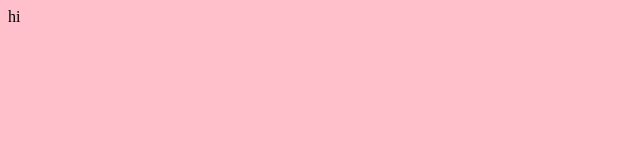
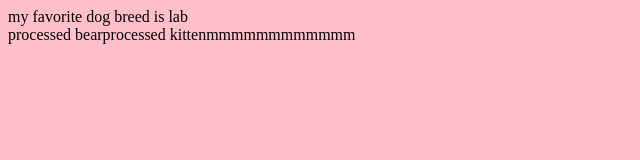
Before and after one commit to nss-evening-cohort-9/js-functions, a plain HTML site: page index.html in a window 1280 px wide. Shown: the whole page, without its empty margins (0-640 px from the left). Drawn offline with Linux system fonts and the light colour scheme.

Commit message:
added printToDom function

```diff
--- a/index.html
+++ b/index.html
@@ -5,7 +5,8 @@
   <link rel="stylesheet" href="./main.css">
 </head>
 <body>
-  hi
+  <div id="dog-breeds"></div>
+  <div id="nuggetizer"></div>
 
   <script src="./main.js"></script>
 </body>
--- a/main.js
+++ b/main.js
@@ -48,3 +48,20 @@ const dogBreed = (dogName) => {
 
 console.log(dogBreed('lab'));
 console.log(dogBreed('a cat'));
+
+// const dogBreedDiv = document.getElementById('dog-breeds');
+// dogBreedDiv.innerHTML = dogBreed('lab');
+
+// const nuggetizerDiv = document.getElementById('nuggetizer');
+// nuggetizerDiv.innerHTML = nuggetizer('bear');
+// nuggetizerDiv.innerHTML += nuggetizer('kitten');
+
+const printToDom = (divId, textToPrint) => {
+  const selectedDiv = document.getElementById(divId);
+  selectedDiv.innerHTML += textToPrint;
+};
+
+printToDom('dog-breeds', dogBreed('lab'))
+printToDom('nuggetizer', nuggetizer('bear'));
+printToDom('nuggetizer', nuggetizer('kitten'));
+printToDom('nuggetizer', 'mmmmmmmmmmmm');
```
